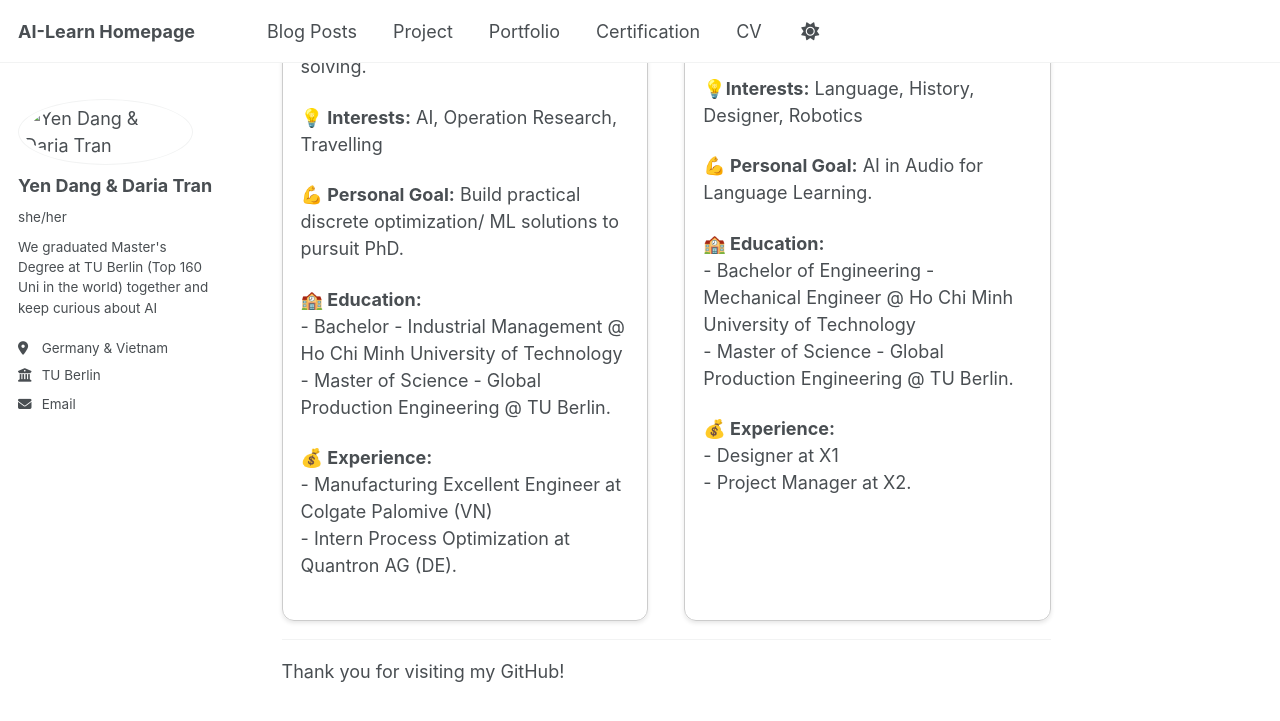
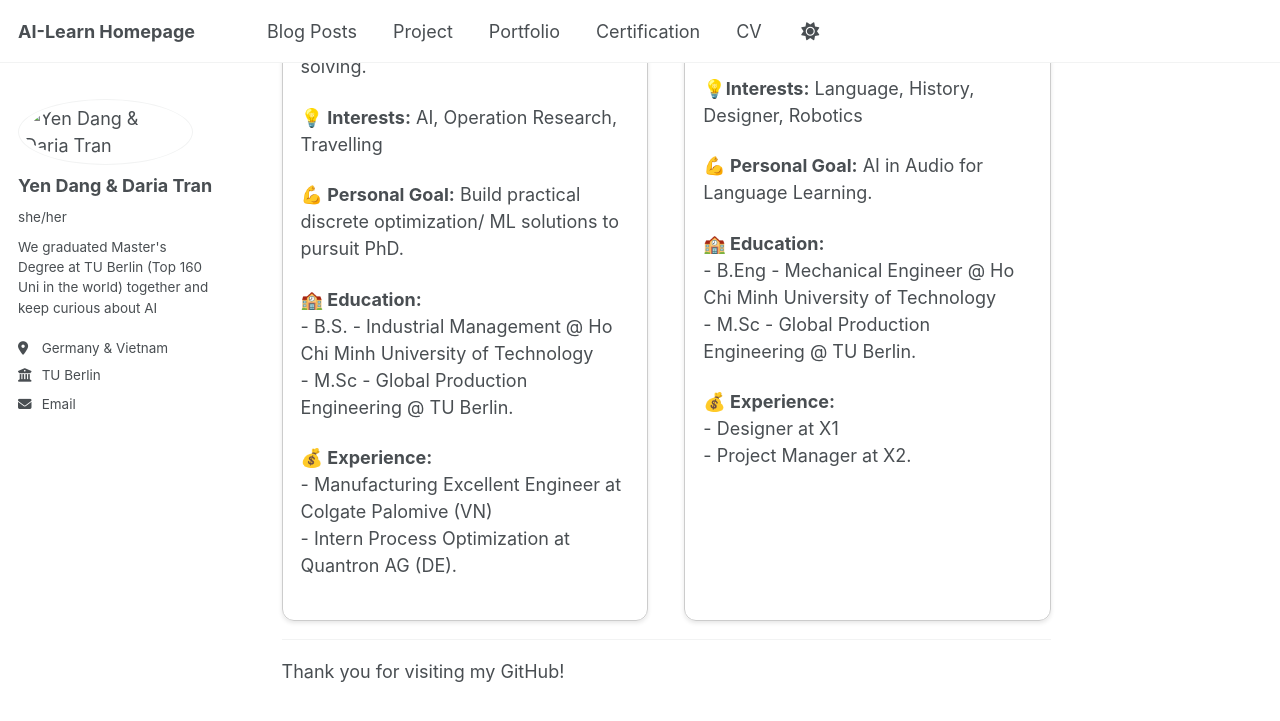
Before and after one commit to yen010390/AIO.github.io, a Jekyll site: the page built from _pages/about.md, in a window 1280 px wide and 900 px high, scrolled down 625 px. Shown: the top 721 px of the window. Built offline with Jekyll 4.4.1, drawn with Linux system fonts in a browser that asks for light colours.

Commit message:
Update about.md

```diff
--- a/_pages/about.md
+++ b/_pages/about.md
@@ -46,8 +46,8 @@ redirect_from:
     <p><strong>💡 Interests:</strong> AI, Operation Research, Travelling</p>
     <p><strong>💪 Personal Goal:</strong> Build practical discrete optimization/ ML solutions to pursuit PhD.</p>
     <p><strong>🏫 Education:</strong><br>
-      - Bachelor - Industrial Management @ Ho Chi Minh University of Technology <br>
-      - Master of Science - Global Production Engineering @ TU Berlin.</p>
+      - B.S. - Industrial Management @ Ho Chi Minh University of Technology <br>
+      - M.Sc - Global Production Engineering @ TU Berlin.</p>
     <p><strong>💰 Experience:</strong><br>
       - Manufacturing Excellent Engineer at Colgate Palomive (VN) <br>
       - Intern Process Optimization at Quantron AG (DE).</p>
@@ -63,8 +63,8 @@ redirect_from:
     <p><strong>💡Interests:</strong> Language, History, Designer, Robotics</p>
     <p><strong>💪 Personal Goal:</strong> AI in Audio for Language Learning.</p>
     <p><strong>🏫 Education:</strong><br>
-      - Bachelor of Engineering - Mechanical Engineer @ Ho Chi Minh University of Technology <br>
-      - Master of Science - Global Production Engineering @ TU Berlin.</p>
+      - B.Eng - Mechanical Engineer @ Ho Chi Minh University of Technology <br>
+      - M.Sc - Global Production Engineering @ TU Berlin.</p>
     <p><strong>💰 Experience:</strong><br>
       - Designer at X1 <br>
       - Project Manager at X2.</p>
```
